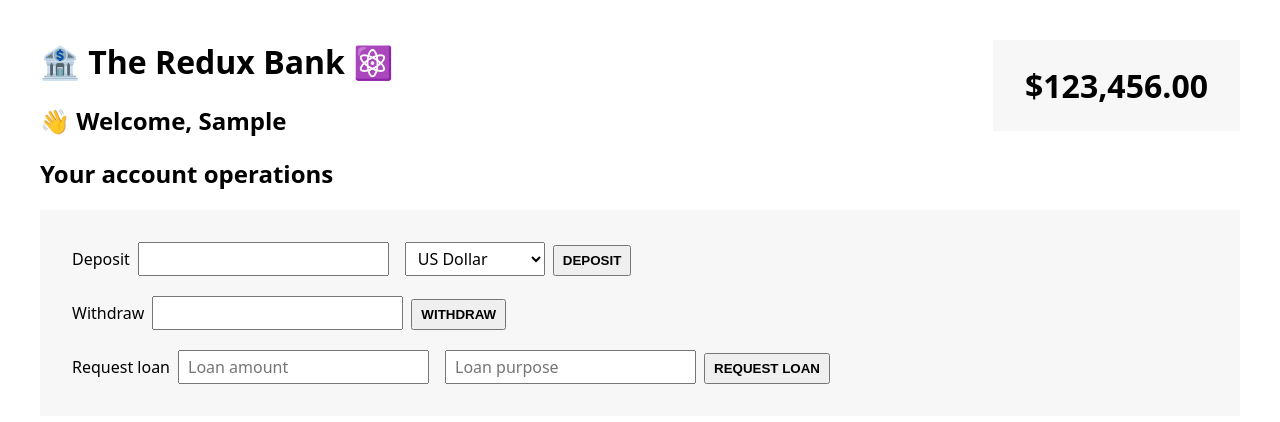
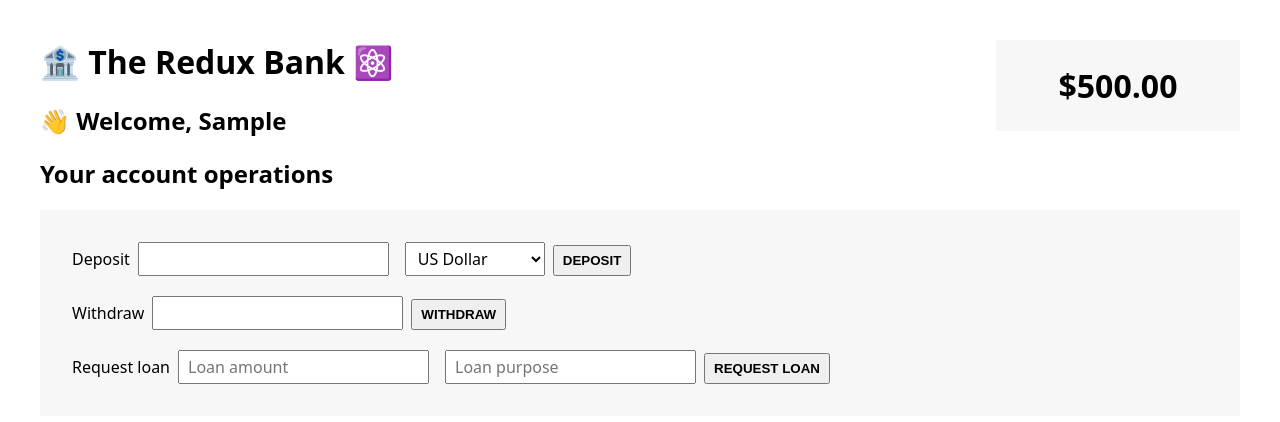
Before and after one commit to sagormajomder/redux-bank, a React (Vite) app: page / in a window 1280 px wide. Both pictures are taken after typing "Sample", "Sample" into the empty fields and a click on the button "CREATE NEW CUSTOMER". Shown: the top 422 px of the page. Built offline with nearby package versions, Linux system fonts and the light colour scheme.

Commit message:
legacy way connecting components with redux

```diff
--- a/src/features/accounts/BalanceDisplay.jsx
+++ b/src/features/accounts/BalanceDisplay.jsx
@@ -1,12 +1,21 @@
+import { connect } from 'react-redux';
+
 function formatCurrency(value) {
-  return new Intl.NumberFormat("en", {
-    style: "currency",
-    currency: "USD",
+  return new Intl.NumberFormat('en', {
+    style: 'currency',
+    currency: 'USD',
   }).format(value);
 }
 
-function BalanceDisplay() {
-  return <div className="balance">{formatCurrency(123456)}</div>;
+function BalanceDisplay({ currentBalance }) {
+  return <div className='balance'>{formatCurrency(currentBalance)}</div>;
 }
 
-export default BalanceDisplay;
+function mapStateToProps(state) {
+  return {
+    currentBalance: state.account.balance,
+  };
+}
+
+//connect() return new function and that function take our component as argument and pass the state (which mapped) as props
+export default connect(mapStateToProps)(BalanceDisplay);
```
